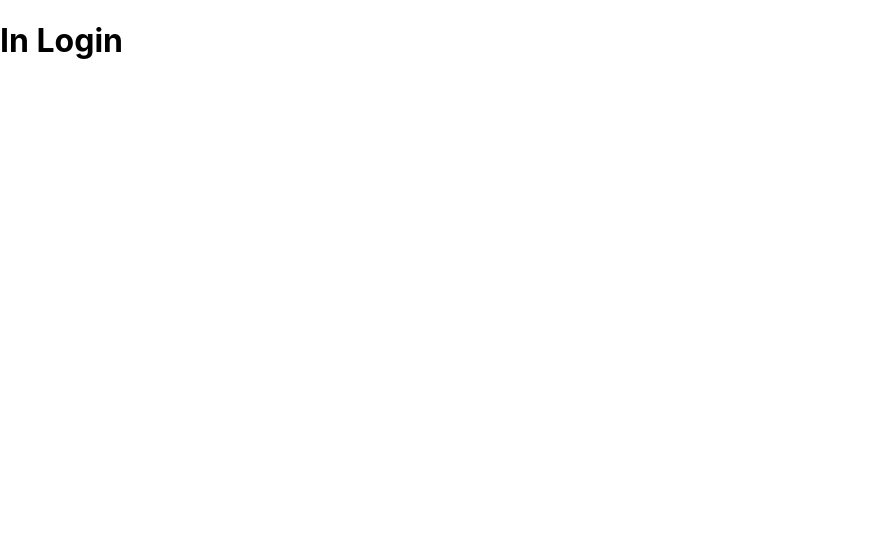
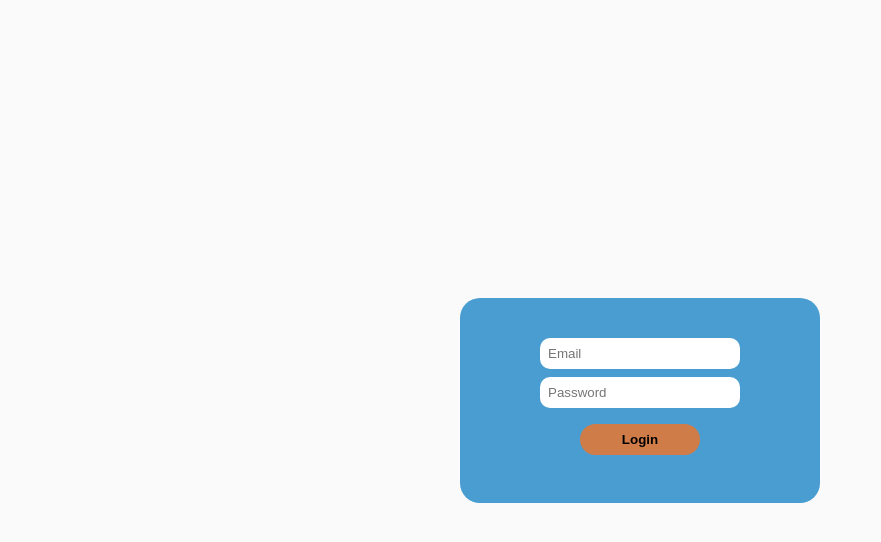
Before and after one commit to Pedshi/Share-Map, a React (Create React App) app in the folder client/: page / in a window 1280 px wide. Shown: the top 542 px of the page, without its empty margins (0-881 px from the left). Built offline with nearby package versions, Linux system fonts and the light colour scheme.

Commit message:
client: setup redux and login page

```diff
--- a/client/package.json
+++ b/client/package.json
@@ -1,5 +1,6 @@
 {
   "name": "client",
+  "proxy": "http://localhost:3001",
   "version": "0.1.0",
   "private": true,
   "dependencies": {
@@ -8,8 +9,10 @@
     "@testing-library/jest-dom": "^5.11.4",
     "@testing-library/react": "^11.1.0",
     "@testing-library/user-event": "^12.1.10",
+    "axios": "0.21.1",
     "react": "^17.0.2",
     "react-dom": "^17.0.2",
+    "react-redux": "7.2.3",
     "react-router-dom": "5.2.0",
     "react-scripts": "4.0.3",
     "typescript": "4.2.4",
--- a/client/src/app/App.js
+++ b/client/src/app/App.js
@@ -1,4 +1,4 @@
-import {BrowserRouter, Switch, Route} from 'react-router-dom';
+import { BrowserRouter, Switch, Route } from 'react-router-dom';
 import LoginScreen from '../features/login/login';
 import PlaceScreen from '../features/place/place';
 
@@ -6,10 +6,12 @@ function App() {
 
   return (
     <BrowserRouter>
-      <Switch>
-        <Route path={'/place/create'} exact component={PlaceScreen}/>
-        <Route path={'/'} component={LoginScreen}/>
-      </Switch>
+      <div className="wrapper">
+        <Switch>
+          <Route path={'/place/create'} exact component={PlaceScreen}/>
+          <Route path={'/'} component={LoginScreen}/>
+        </Switch>
+      </div>
     </BrowserRouter>
   );
 }
--- /dev/null
+++ b/client/src/app/store.js
@@ -0,0 +1,10 @@
+import { configureStore } from '@reduxjs/toolkit';
+import authenticationReducer from '../features/login/authSlice';
+
+const store = configureStore({
+  reducer: {
+    authentication: authenticationReducer
+  }
+});
+
+export default store;
--- /dev/null
+++ b/client/src/features/login/authSlice.js
@@ -0,0 +1,46 @@
+import { createSlice, createAsyncThunk } from '@reduxjs/toolkit';
+import axios from 'axios';
+
+export const authReducerName = 'authentication';
+
+const LOGIN = authReducerName + '/loginUser'
+
+const initialState = {
+  user: {},
+  status: 'idle',
+  authenticated: false,
+  error: null
+};
+
+export const loginUser = createAsyncThunk(
+  LOGIN,
+  async (user) => {
+    try{
+      await axios.post('/api/user/login', user);
+      return {};
+    }catch(error){ throw error }
+  }
+);
+
+const authSlice = createSlice({
+  name: authReducerName,
+  initialState,
+  reducers: {},
+  extraReducers: builder => {
+    builder
+      .addCase(loginUser.pending, (state) => {
+        state.status = 'loading';
+      })
+      .addCase(loginUser.fulfilled, (state) => {
+        state.authenticated = true;
+        state.status = 'idle';
+      })
+      .addCase(loginUser.rejected, (state, payload) => {
+        state.error = payload.error.message;
+        state.status = 'rejected';
+      })
+
+  }
+})
+
+export default authSlice.reducer;
--- a/client/src/features/login/login.js
+++ b/client/src/features/login/login.js
@@ -1,9 +1,60 @@
+import { useState } from 'react';
+import { useDispatch, useSelector } from 'react-redux';
+import { loginUser, authReducerName } from './authSlice';
+import { Redirect } from 'react-router-dom';
 
 function Login() {
 
+  const [email, setEmail] = useState('');
+  const [password, setPassword] = useState('');
+  const { authenticated, user, status} = useSelector(state => state[authReducerName]);
+  const dispatch = useDispatch();
+
+  const onSubmitHandler = (e) => {
+    e.preventDefault();
+    dispatch(loginUser({email, password}));
+  };
+
+  const renderStatusEffect = (status) => {
+    switch (status) {
+      case 'loading':
+        return (
+          <div className="loader-container">
+            <div className="loader"></div>
+          </div>
+        );
+      case 'rejected':
+        return (
+          <div>
+            <p>User credentials wrong!</p>
+          </div>
+        )
+      default:
+        return (<div></div>);
+    };
+  };
+
   return (
-    <div>
-      <h1>In Login</h1>
+    <div className="form-container">
+      <form onSubmit={onSubmitHandler}>
+        <input type="email"
+          value={email}
+          onChange={e => setEmail(e.target.value)}
+          placeholder="Email" />
+        <br/>
+        <input type="password"
+          value={password}
+          onChange={e => setPassword(e.target.value)}
+          placeholder="Password" />
+        <br/>
+        <div className="form-button-wrapper">
+          <input type="submit" value="Login"/>
+        </div>
+      </form>
+      {renderStatusEffect(status)}
+      {authenticated && (
+        <Redirect to="/place/create"/>
+      )}
     </div>
   );
 }
--- a/client/src/index.css
+++ b/client/src/index.css
@@ -5,9 +5,70 @@ body {
     sans-serif;
   -webkit-font-smoothing: antialiased;
   -moz-osx-font-smoothing: grayscale;
+  width: 100%;
+  font-size: 16px;
+  background-color: #fafafa;
+  color: #121212;
 }
 
 code {
   font-family: source-code-pro, Menlo, Monaco, Consolas, 'Courier New',
     monospace;
 }
+
+input{
+  border-radius: 10px;
+  padding: 8px;
+  border: none;
+  width: 184px;
+  margin-bottom: 8px;
+  outline: none;
+}
+
+input[type=submit]{
+  max-width: 120px;
+  border-radius: 20px;
+  padding-top: 8px;
+  margin-top: 8px;
+  font-weight: 600;
+  background-color: #D07C49;
+}
+
+.wrapper{
+  height: 100vh;
+  display: flex;
+  flex-flow: column;
+  justify-content: center;
+}
+
+.form-container{
+  margin: auto;
+  background-color: #499DD0;
+  padding: 40px 80px;
+  border-radius: 20px;
+}
+
+.form-button-wrapper{
+  text-align: center;
+}
+
+.loader-container{
+  position: absolute;
+  top: 50%;
+  left: 50%;
+  transform: translate(-50%, -50%);
+}
+
+.loader {
+  border: 16px solid #f3f3f3;
+  border-top: 16px solid #014748;
+  border-radius: 50%;
+  width: 64px;
+  height: 64px;
+  animation: spin 2s linear infinite;
+}
+
+@keyframes spin {
+  0%  { transform: rotate(0deg); }
+  100% { transform: rotate(360deg); }
+}
--- a/client/src/index.js
+++ b/client/src/index.js
@@ -1,11 +1,15 @@
 import React from 'react';
 import ReactDOM from 'react-dom';
 import './index.css';
+import { Provider } from 'react-redux';
 import App from './app/App';
+import store from './app/store';
 
 ReactDOM.render(
   <React.StrictMode>
-    <App />
+    <Provider store={store}>
+      <App />
+    </Provider>
   </React.StrictMode>,
   document.getElementById('root')
 );
```
Also changed, not shown: 2 other files (tests, documents, lock files or other folders).
